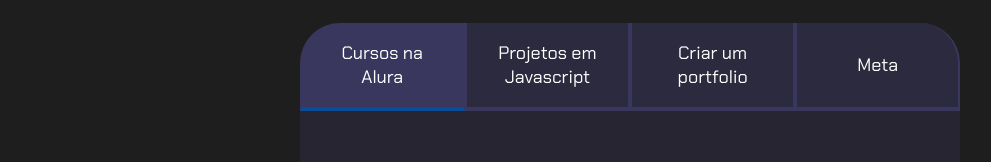
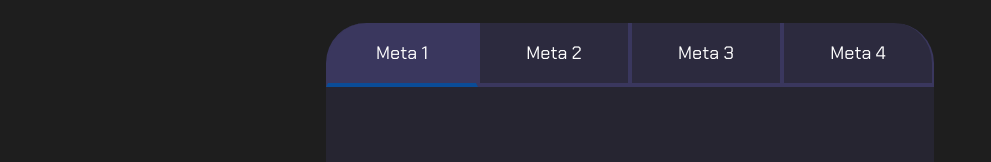
Before and after one commit to farinharomana/objetivos-para-2024, a plain HTML site: page Objetivos de 2024/index.html in a window 1280 px wide. Shown: the part 80-242 px from the top of the page, without its empty margins (10-1001 px from the left). Drawn offline with Linux system fonts and the light colour scheme.

Commit message:
Update index.html

```diff
--- a/Objetivos de 2024/index.html
+++ b/Objetivos de 2024/index.html
@@ -13,10 +13,10 @@
         <h2 class="titulo-principal">Meus objetivos do ano<span>_</span></h2>
         <div class="conteudo">
             <div class="botoes">
-                <button class="botao ativo">Cursos na Alura</button>
-                <button class="botao">Projetos em Javascript</button>
-                <button class="botao">Criar um portfolio</button>
-                <button class="botao">Meta</button>
+                <button class="botao ativo">Meta 1</button>
+                <button class="botao">Meta 2</button>
+                <button class="botao">Meta 3</button>
+                <button class="botao">Meta 4</button>
             </div>
             <div class="abas-textos">
                 <div class="aba-conteudo ativo">
```
